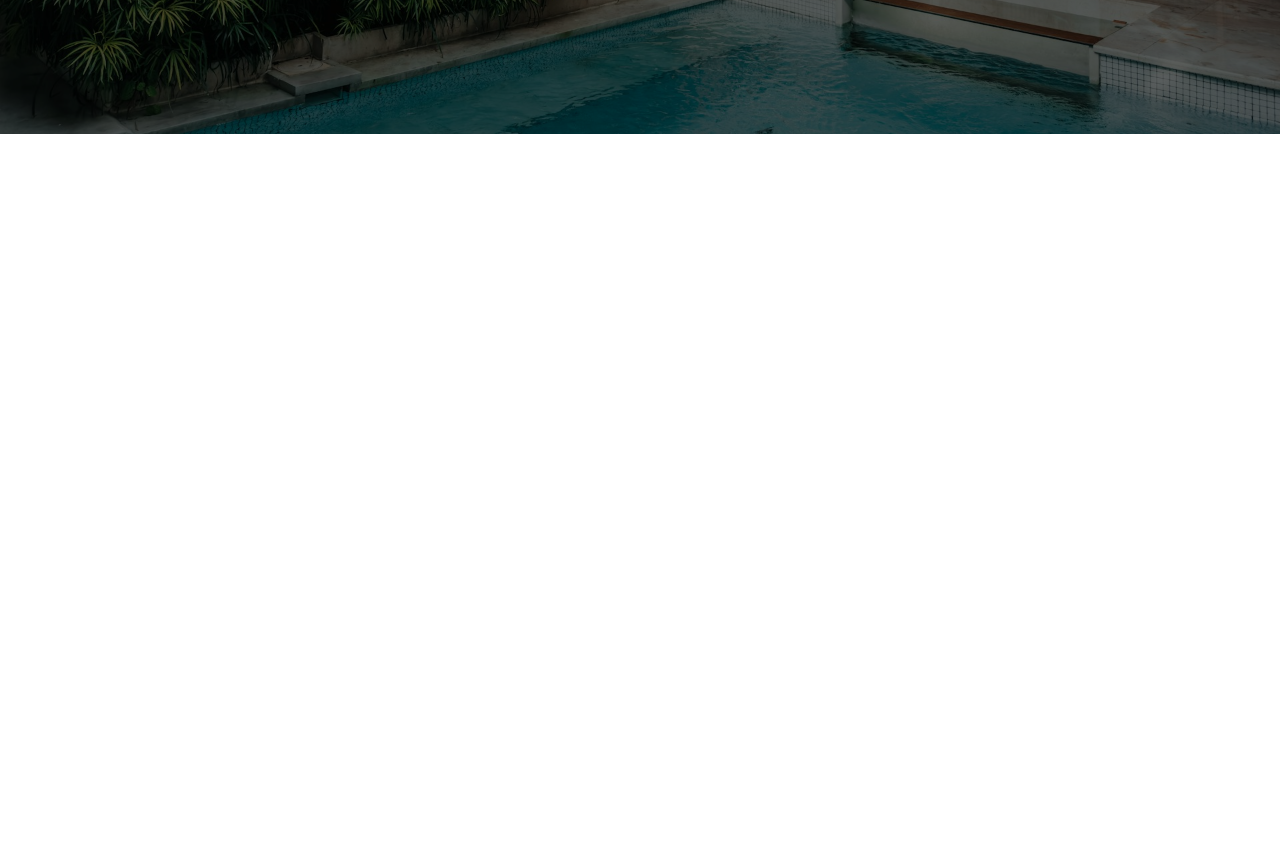
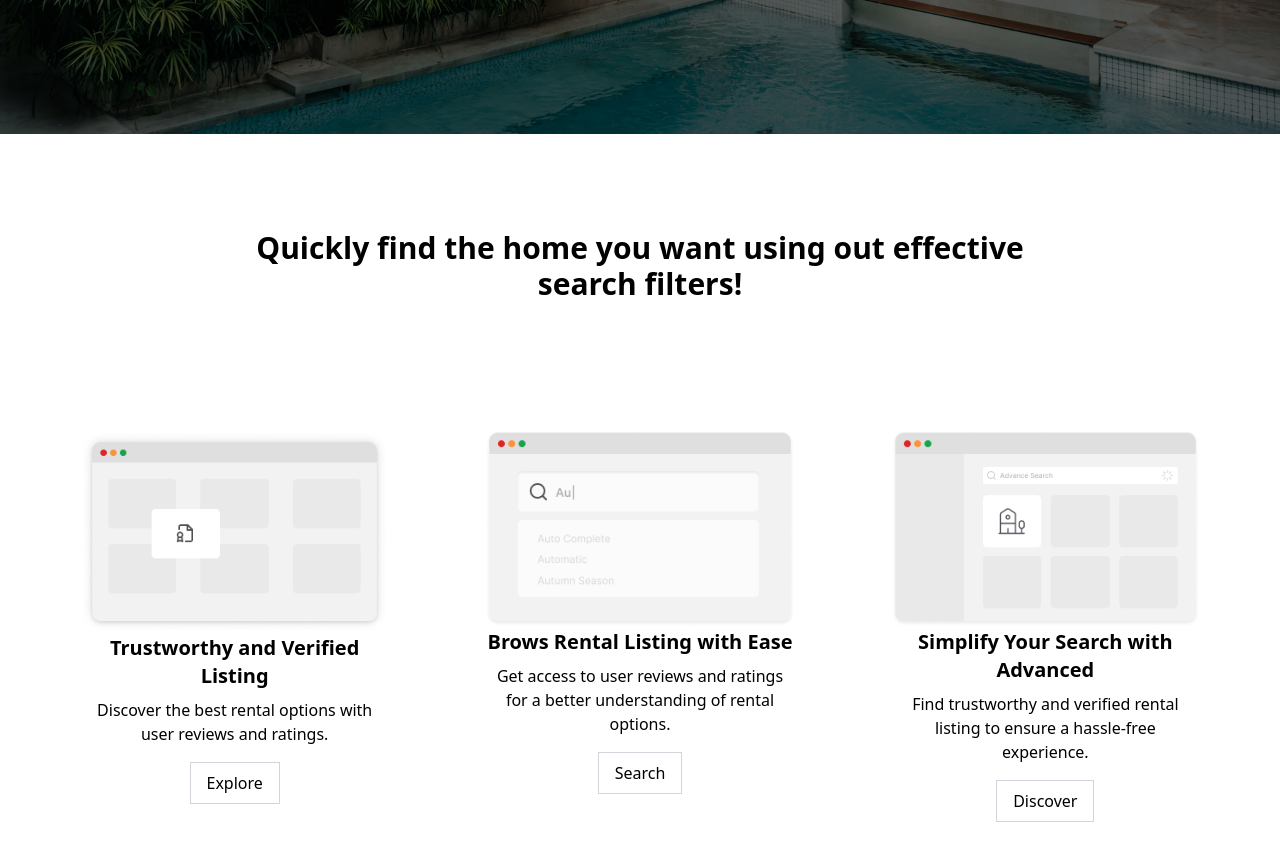
Before and after one commit to zahraEsn/real-estate-management, a Next.js app: page /landing in a window 1280 px wide. Shown: the part 720-1580 px from the top of the page. Before the commit the page ends 854 px from the top, so only its background shows below. Built offline with nearby package versions, Linux system fonts and the light colour scheme; no server answers.

Commit message:
landing page - FeatureSection

```diff
--- /dev/null
+++ b/src/app/(nondashboard)/landing/FeaturesSection.tsx
@@ -0,0 +1,104 @@
+"use client"
+import React from "react"
+import { motion } from "framer-motion"
+import Image from "next/image"
+import Link from "next/link"
+
+const containerVariant = {
+  hidden: { opacity: 0, y: 50 },
+  visible: {
+    opacity: 1,
+    y: 0,
+    transition: {
+      duration: 0.5,
+      staggerChildren: 0.2,
+    },
+  },
+}
+const itemVariant = {
+  hidden: { opacity: 0, y: 20 },
+  visible: { opacity: 1, y: 0 },
+}
+
+const FeaturesSection = () => {
+  return (
+    <motion.div
+      initial="hidden"
+      whileInView="visible"
+      viewport={{ once: true }}
+      variants={containerVariant}
+      className="py-24 px-6 sm:px-8 lg:px-12 xl:px-16 bg-white"
+    >
+      <div className="max-w-4xl xl:max-w-6xl mx-auto">
+        <motion.h2
+          variants={itemVariant}
+          className="text-3xl font-bold text-center mb-28 w-full sm:w-2/3 mx-auto"
+        >
+          Quickly find the home you want using out effective search filters!
+        </motion.h2>
+        <div className="grid grid-cols-1 md:grid-cols-3 gap-8 lg:gap-12 xl:gap-16">
+          {[0, 1, 2].map((index) => (
+            <motion.div key={index} variants={itemVariant}>
+              <FeatureCard
+                imageSrc={`/landing-search${3 - index}.png`}
+                title={
+                  [
+                    "Trustworthy and Verified Listing",
+                    "Brows Rental Listing with Ease",
+                    "Simplify Your Search with Advanced",
+                  ][index]
+                }
+                description={
+                  [
+                    "Discover the best rental options with user reviews and ratings.",
+                    "Get access to user reviews and ratings for a better understanding of rental options.",
+                    "Find trustworthy and verified rental listing to ensure a hassle-free experience.",
+                  ][index]
+                }
+                linkText={["Explore", "Search", "Discover"][index]}
+                linkHref={["/explore", "/search", "/discover"][index]}
+              />
+            </motion.div>
+          ))}
+        </div>
+      </div>
+    </motion.div>
+  )
+}
+
+const FeatureCard = ({
+  imageSrc,
+  title,
+  description,
+  linkText,
+  linkHref,
+}: {
+  imageSrc: string
+  title: string
+  description: string
+  linkText: string
+  linkHref: string
+}) => (
+  <div className="text-center">
+    <div className="p-4 mb-4 rounded-lg flex flex-col items-center justify-center h-50">
+      <Image
+        src={imageSrc}
+        width={400}
+        height={400}
+        className="w-full h-full object-contain"
+        alt={title}
+      />
+      <h3 className="text-xl font-semibold mb-2">{title}</h3>
+      <p className="mb-4">{description}</p>
+      <Link
+        href={linkHref}
+        className="inline-block border border-gray-300 px-4 py-2 hover:bg-gray-100"
+        scroll={false}
+      >
+        {linkText}
+      </Link>
+    </div>
+  </div>
+)
+
+export default FeaturesSection
--- a/src/app/(nondashboard)/landing/page.tsx
+++ b/src/app/(nondashboard)/landing/page.tsx
@@ -1,10 +1,12 @@
 import React from "react"
 import HeroSection from "./HeroSection"
+import FeaturesSection from "./FeaturesSection"
 
 const Landing = () => {
   return (
     <div>
       <HeroSection />
+      <FeaturesSection />
     </div>
   )
 }
```
